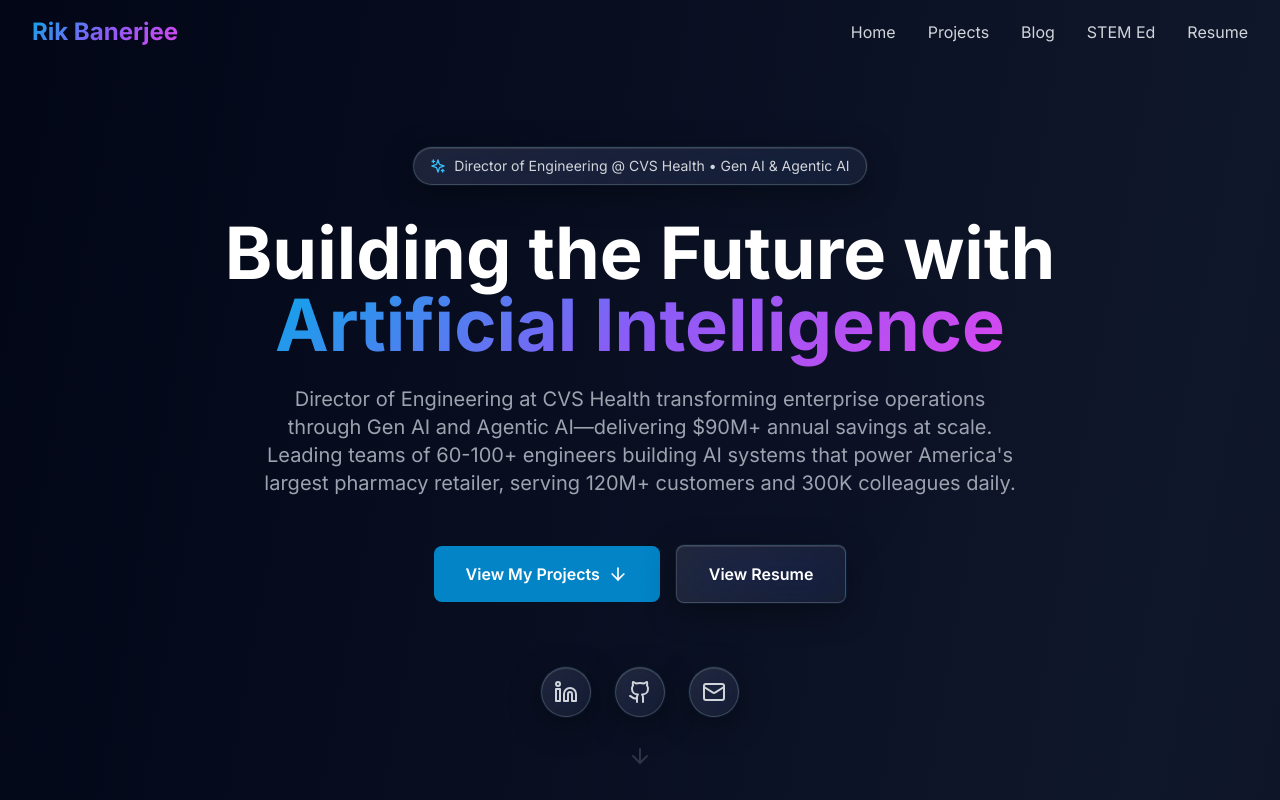
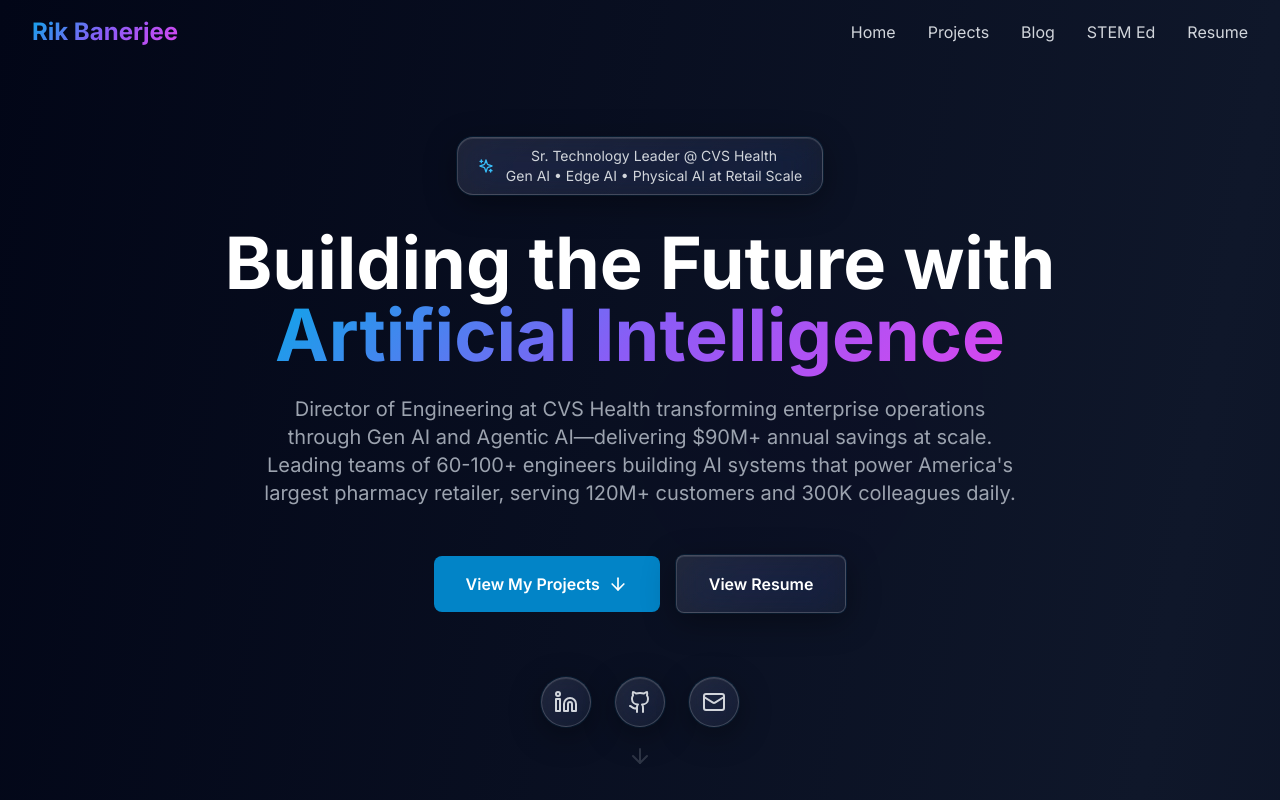
Before and after one commit to rikbanerjee/rikngeekOne, a Next.js app: page / in a window 1280 px wide. Shown: the top 800 px of the page. Built offline with nearby package versions, Linux system fonts and the light colour scheme.

Commit message:
chore: update blog content

```diff
--- a/components/Hero.tsx
+++ b/components/Hero.tsx
@@ -20,10 +20,13 @@ export default function Hero() {
             initial={{ opacity: 0, y: 20 }}
             animate={{ opacity: 1, y: 0 }}
             transition={{ duration: 0.5 }}
-            className="inline-flex items-center gap-2 px-4 py-2 rounded-full glass-effect mb-8"
+            className="inline-flex items-center gap-2 sm:gap-3 px-3 sm:px-5 py-2 rounded-2xl glass-effect mb-8"
           >
-            <Sparkles className="w-4 h-4 text-primary-400" />
-            <span className="text-sm text-gray-300">Director of Engineering @ CVS Health • Gen AI & Agentic AI</span>
+            <Sparkles className="hidden sm:block w-4 h-4 shrink-0 text-primary-400" />
+            <span className="text-xs sm:text-sm text-gray-300 leading-relaxed">
+              <span className="block">Sr. Technology Leader @ CVS Health</span>
+              <span className="block">Gen AI • Edge AI • Physical AI at Retail Scale</span>
+            </span>
           </motion.div>
 
           {/* Main Heading */}
```
